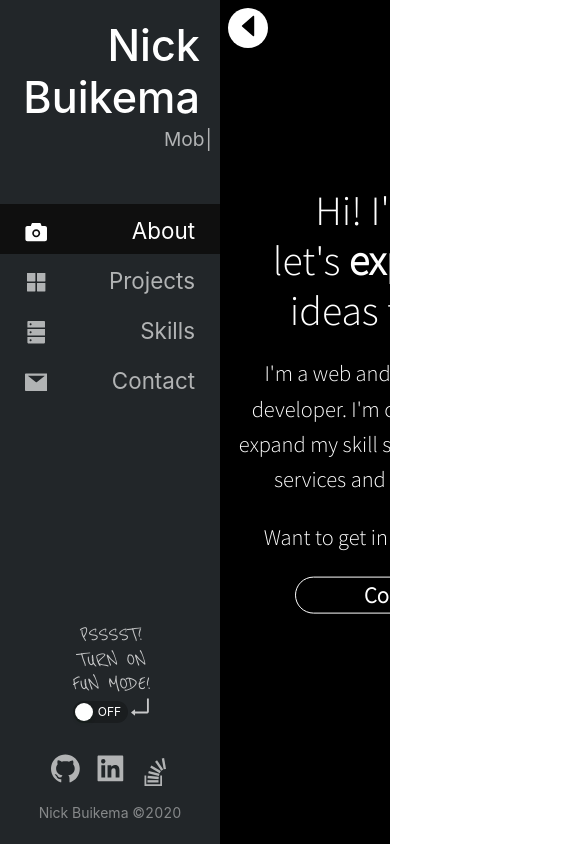
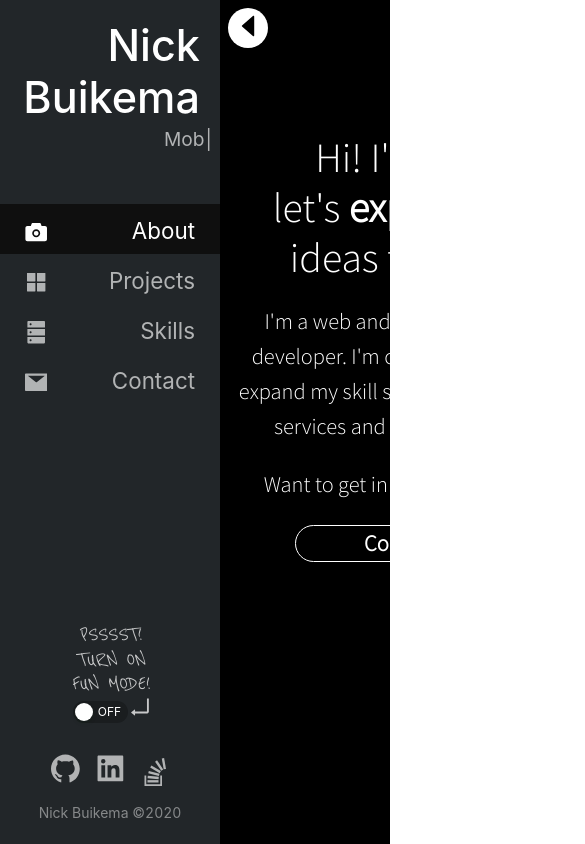
Before and after one commit to nbuikema/nbuikema.github.io, a React (Create React App) app: page / in a window 390 px wide. Shown: the top 844 px of the page, 585 px wide, since content can reach past the window. Built offline with nearby package versions, Linux system fonts and the light colour scheme.

Commit message:
improved mobile responsiveness

```diff
--- a/src/components/About/About.css
+++ b/src/components/About/About.css
@@ -18,8 +18,8 @@ h2 {
 
 @media (max-width: 767px) {
   .content.about {
-    top: 40%;
-    transform: translateY(-40%);
+    top: 12vh;
+    transform: translateY(0);
     padding: 0 1rem;
   }
 
--- a/src/components/Body/Body.css
+++ b/src/components/Body/Body.css
@@ -1,6 +1,17 @@
 @import url('https://fonts.googleapis.com/css2?family=Source+Sans+Pro:wght@300&display=swap');
 
+html,
+body {
+  height: 100vh !important;
+  max-height: 100vh !important;
+  min-height: 100vh !important;
+  overflow-y: hidden !important;
+}
+
 .ant-layout {
+  height: 100vh !important;
+  max-height: 100vh !important;
+  min-height: 100vh !important;
   background: #000 !important;
 }
 
@@ -9,11 +20,13 @@
   color: #fff;
   text-align: center;
   font-size: 2rem;
-  padding-top: 4rem;
   position: relative;
   top: 0;
   left: 378px !important;
   width: calc(100% - 378px);
+  height: 100vh !important;
+  max-height: 100vh !important;
+  min-height: 100vh !important;
   transition: left 0.8s;
 }
 
@@ -39,7 +52,7 @@ h2 {
   width: 100vw;
   height: 100vh;
   z-index: 1;
-  opacity: 96%;
+  opacity: 96% !important;
 
   animation-name: animateStars;
   animation-duration: 200s;
@@ -55,7 +68,7 @@ h2 {
   width: 100vw;
   height: 100vh;
   z-index: 2;
-  opacity: 96%;
+  opacity: 96% !important;
 
   animation-name: animateStars;
   animation-duration: 150s;
@@ -71,7 +84,7 @@ h2 {
   width: 100vw;
   height: 100vh;
   z-index: 3;
-  opacity: 96%;
+  opacity: 96% !important;
 
   animation-name: animateStars;
   animation-duration: 100s;
--- a/src/components/ProjectModal/ProjectModal.js
+++ b/src/components/ProjectModal/ProjectModal.js
@@ -1,6 +1,6 @@
 import React from 'react';
 
-import { Modal, Carousel } from 'antd';
+import { Modal } from 'antd';
 
 import CindysCreations from '../project-components/CindysCreations';
 import NJAHProperties from '../project-components/NJAHProperties';
```
